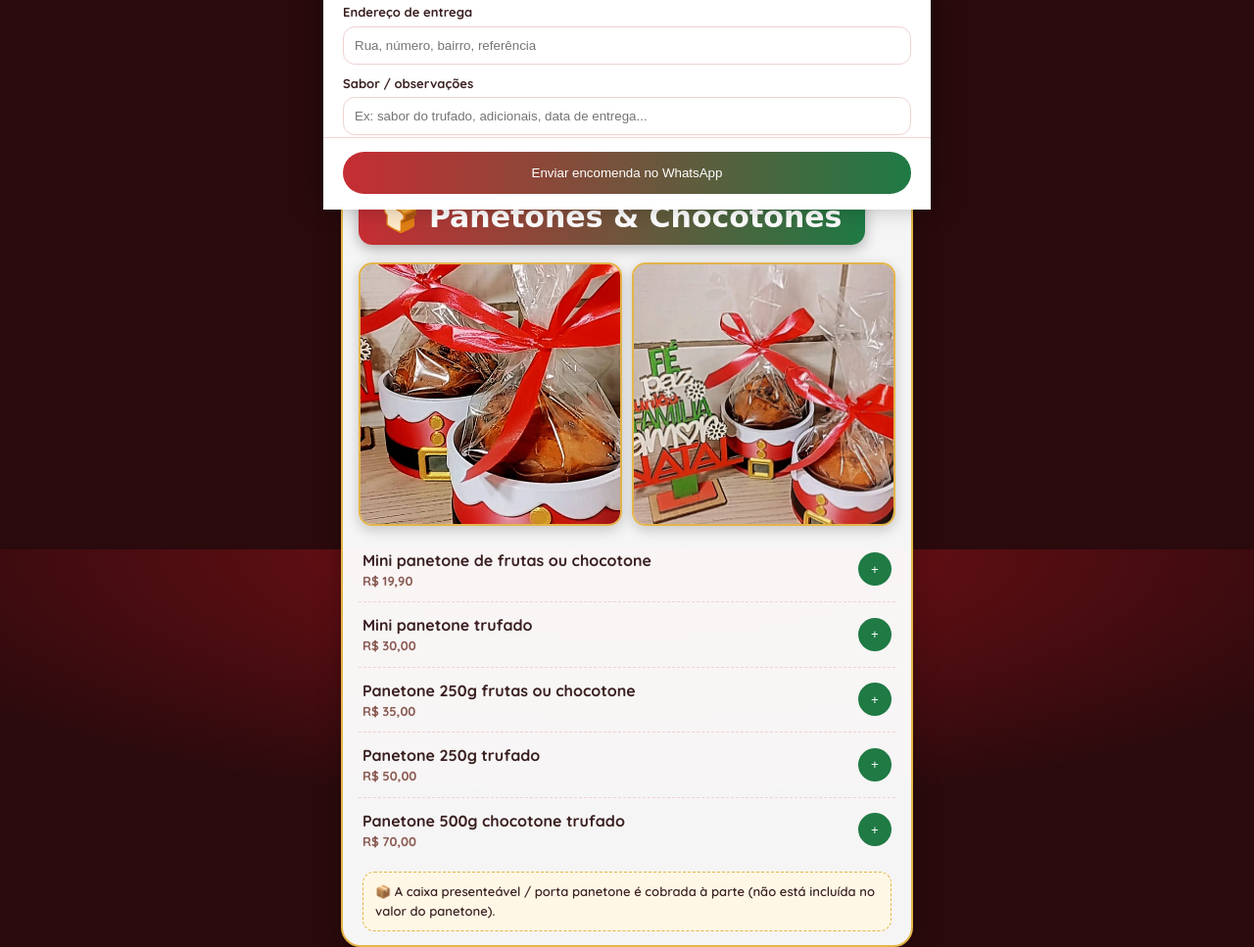
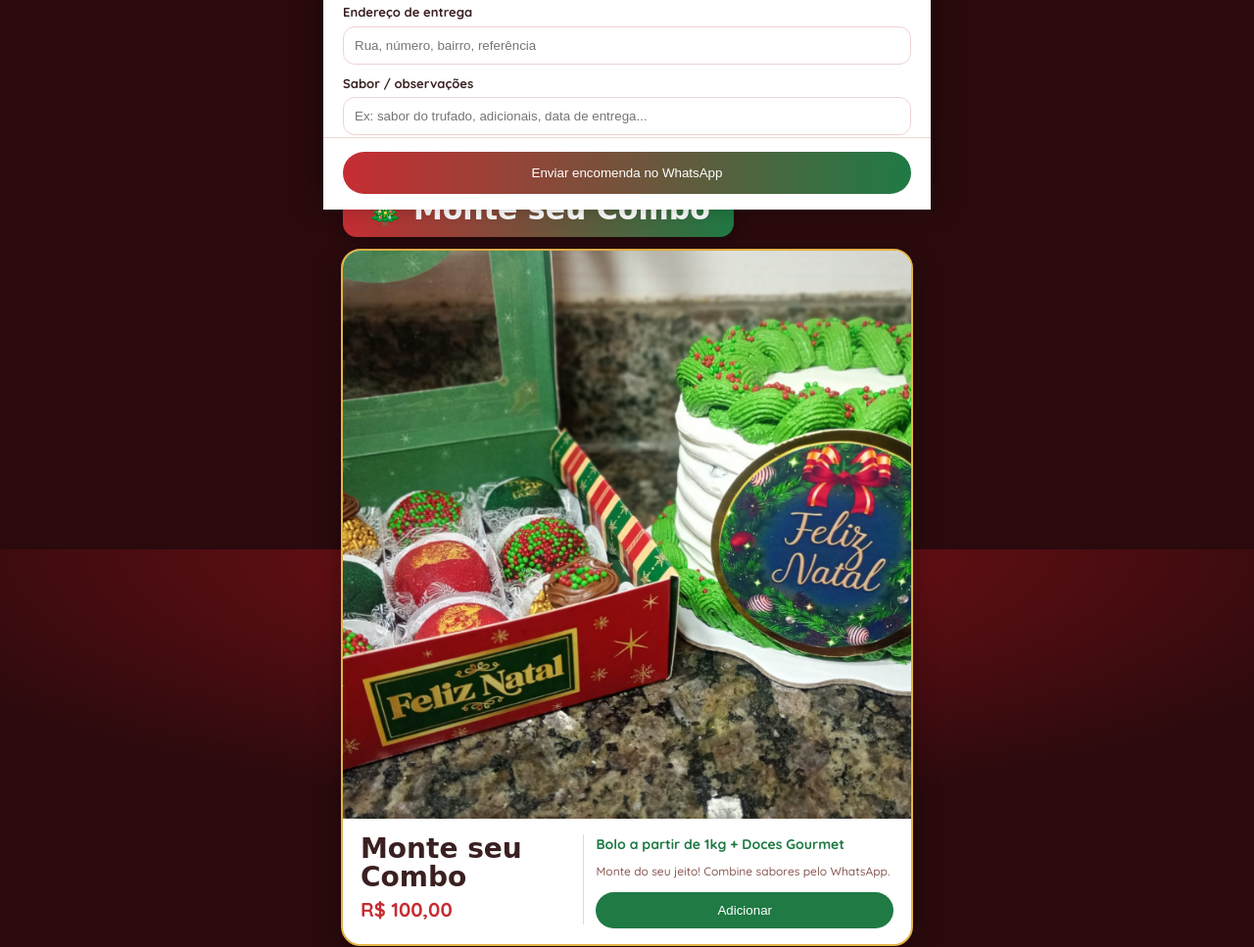
Before and after one commit to sitesprobr/lgr-docinhos, a plain HTML site: page natal.html in a window 1280 px wide. Shown: the part 1039-2006 px from the top of the page at 98% size. Drawn offline with Linux system fonts and the light colour scheme; a web font is replaced by a local one.

Commit message:
Exibe Monte seu Combo em cartao

```diff
--- a/natal.html
+++ b/natal.html
@@ -197,6 +197,11 @@
       <div id="caixas"></div>
     </section>
 
+    <section class="caixas-sec">
+      <h2>🎄 Monte seu Combo</h2>
+      <div id="combos"></div>
+    </section>
+
     <section>
       <h2>🍞 Panetones & Chocotones</h2>
       <div class="destaque-fotos" id="panetonesFotos"></div>
@@ -384,6 +389,7 @@
     }
 
     renderCaixas("caixas", dataNatal.caixas);
+    renderCaixas("combos", dataNatal.combos);
     renderFotos("panetonesFotos", dataNatal.panetonesFotos);
     render("panetones", dataNatal.panetones);
     render("empresas", dataNatal.empresas);
```
